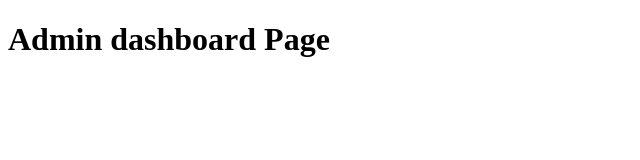
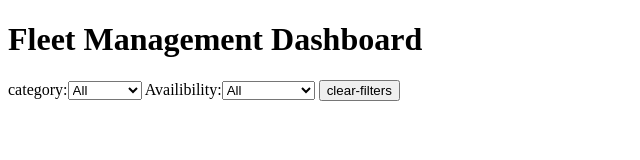
Before and after one commit to THUTAHEMALATHA/mainEvolution, a plain HTML site: page admin.html in a window 1280 px wide. Shown: the whole page, without its empty margins (0-640 px from the left). Drawn offline with Linux system fonts and the light colour scheme.

Commit message:
this is code

```diff
--- a/admin.html
+++ b/admin.html
@@ -3,11 +3,29 @@
 <head>
     <meta charset="UTF-8">
     <meta name="viewport" content="width=device-width, initial-scale=1.0">
-    <title>Admin Panel</title>
+    <title>mini fleet app-admin</title>
     <link rel="stylesheet" href="style.css">
 </head>
 <body>
-    <h1>Admin dashboard Page</h1>
-    <script src="./admin.js"></script>
+     <header class="navbar">
+        <h1>Fleet Management Dashboard</h1>
+        <div class="filters">
+            <label >
+                category:<select id="filter-category">
+                    <option value="">All</option>
+                    <option value="">Mini Bus</option>
+                    <option value="">Truck</option>
+                </select></label>
+            <label >
+                Availibility:<select id="filter-availibility">
+                    <option value="">All</option>
+                    <option value="Available">Available</option>
+                    <option value="UnAvailable">UnAvailable</option>
+                </select>
+            </label>
+
+            <button id="clear-filters">clear-filters</button>
+        </div>
+     </header>
 </body>
 </html>
```
Also changed, not shown: index.html (+11 -8 lines).
